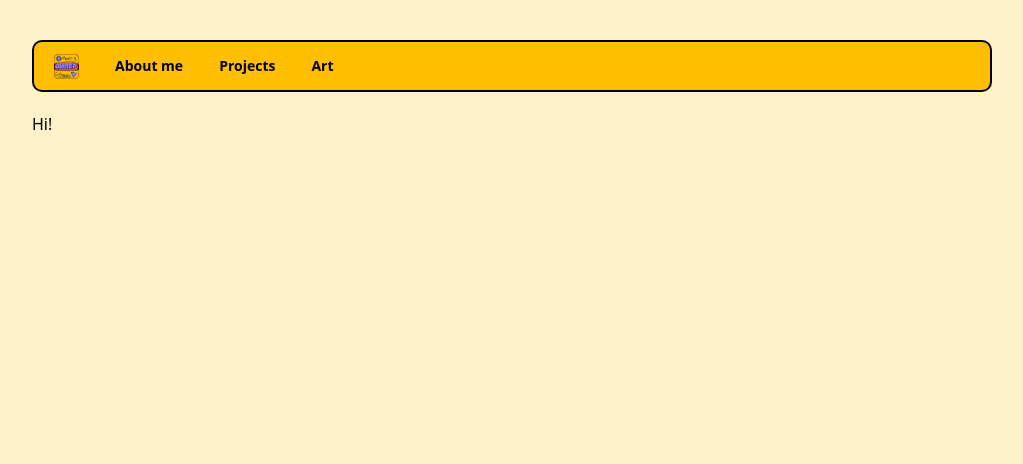
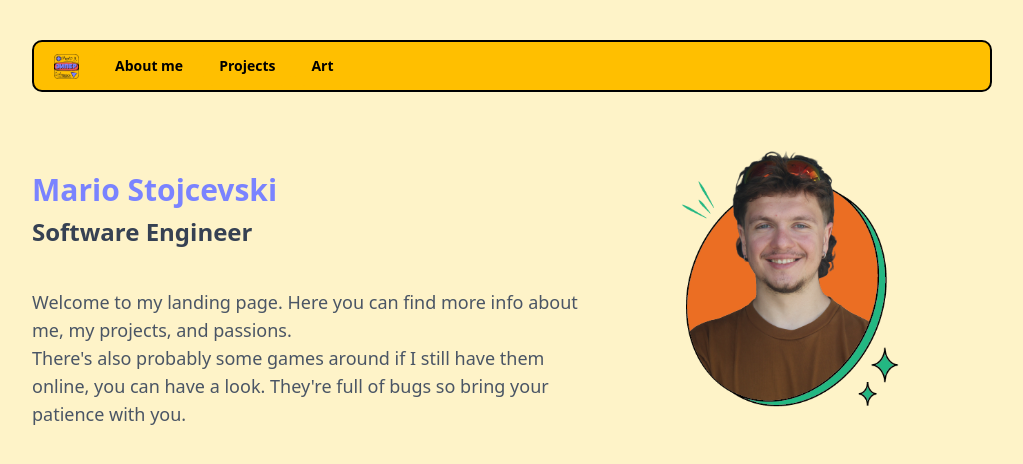
Before and after one commit to MarioStojcevski/MarioStojcevski, a React (Vite) app: page /projects in a window 1280 px wide. Shown: the top 464 px of the page, without its empty margins (128-1151 px from the left). Built offline with nearby package versions, Linux system fonts and the light colour scheme.

Commit message:
my girlfriend made this picture of me

```diff
--- a/src/pages/home.tsx
+++ b/src/pages/home.tsx
@@ -3,7 +3,28 @@ import Layout from "@/components/layout";
 const Home = () => {
   return (
     <Layout>
-      Hi!
+      <div className="flex min-h-screen align-middle mt-5">
+        <div className="flex-4">
+          <div>
+            <h1 className="text-3xl font-bold text-chart-5 mt-10">
+              Mario Stojcevski
+            </h1>
+            <h2 className="text-2xl font-semibold text-gray-700 mt-2">
+              Software Engineer
+            </h2>
+            <p className="text-lg text-gray-600 mt-10">
+              Welcome to my landing page. Here you can find more info about me, my projects, and passions.
+            </p>
+            <p className="text-lg text-gray-600">
+              There's also probably some games around if I still have them online, you can have a look. They're full of bugs so bring your patience with you.
+            </p>
+          </div>
+        </div>
+
+        <div className="lg:flex-3">
+          <img src="./me.png" alt="Profile Image" />
+        </div>
+      </div>
     </Layout>
   );
 };
```
Also changed, not shown: public/me.png (added).
